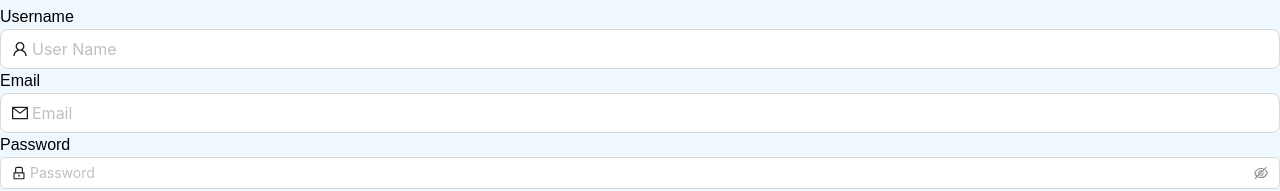
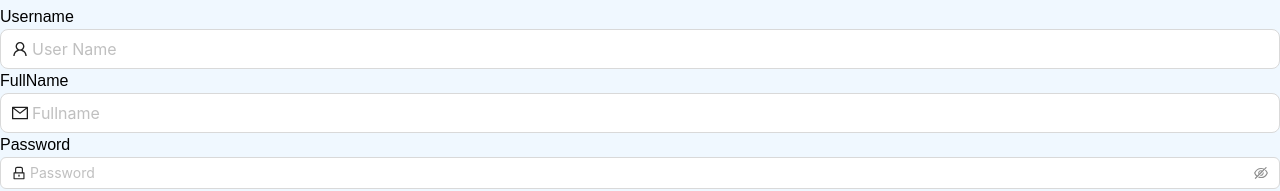
Before and after one commit to HuseynliTogrul/task_manager_project, a React (Vite) app: page /create-account in a window 1280 px wide. Shown: the part 307-498 px from the top of the page. Built offline with nearby package versions, Linux system fonts and the light colour scheme; a web font is replaced by a local one.

Commit message:
fixed: be fullname change email in creatAccount

```diff
--- a/src/pages/CreateAccount.tsx
+++ b/src/pages/CreateAccount.tsx
@@ -12,7 +12,7 @@ import { useNavigate } from "react-router-dom";
 
 export function CreateAccount(): React.ReactElement {
   const [newUserName, setNewUserName] = useState("");
-  const [newUserEmail, setNewEmail] = useState("");
+  const [newUserFullName, setNewFullName] = useState("");
   const [newPassword, setNewPassword] = useState("");
   const [repeatPassword, setRepeatPassword] = useState("");
 
@@ -21,7 +21,7 @@ export function CreateAccount(): React.ReactElement {
   const handleNewAccount = () => {
     if (
       newUserName.trim() === "" ||
-      newUserEmail.trim() === "" ||
+      newUserFullName.trim() === "" ||
       newPassword.trim() === ""
     ) {
       message.error("It cannot be empty!");
@@ -31,7 +31,7 @@ export function CreateAccount(): React.ReactElement {
     if (
       newUserName.length < 4 &&
       newPassword.length < 4 &&
-      newUserEmail.length < 4
+      newUserFullName.length < 4
     ) {
       message.error("Length must be at least 4 characters long!");
       return;
@@ -47,11 +47,11 @@ export function CreateAccount(): React.ReactElement {
     if (users[newUserName.trim()]) {
       message.error("This username already exists!");
       setNewUserName("");
-      setNewEmail("");
+      setNewFullName("");
       setNewPassword("");
     } else {
       users[newUserName.trim()] = {
-        email: newUserEmail.trim(),
+        fullName: newUserFullName.trim(),
         password: newPassword.trim()
       };
       localStorage.setItem("users", JSON.stringify(users));
@@ -79,15 +79,15 @@ export function CreateAccount(): React.ReactElement {
             onChange={(e) => setNewUserName(e.target.value)}
           />
         </div>
-        <div className="inputEmail">
-          <p>Email</p>
+        <div className="inputFullName">
+          <p>FullName</p>
           <Input
             className="mb-3 mt-2 p-[15px] rounded shadow-[rgba(0,0,0,0.35)_0px_5px_15px]"
             size="large"
-            placeholder="Email"
+            placeholder="Fullname"
             prefix={<MailOutlined />}
-            value={newUserEmail}
-            onChange={(e) => setNewEmail(e.target.value)}
+            value={newUserFullName}
+            onChange={(e) => setNewFullName(e.target.value)}
           />
         </div>
         <div className="inputPasw">
```
